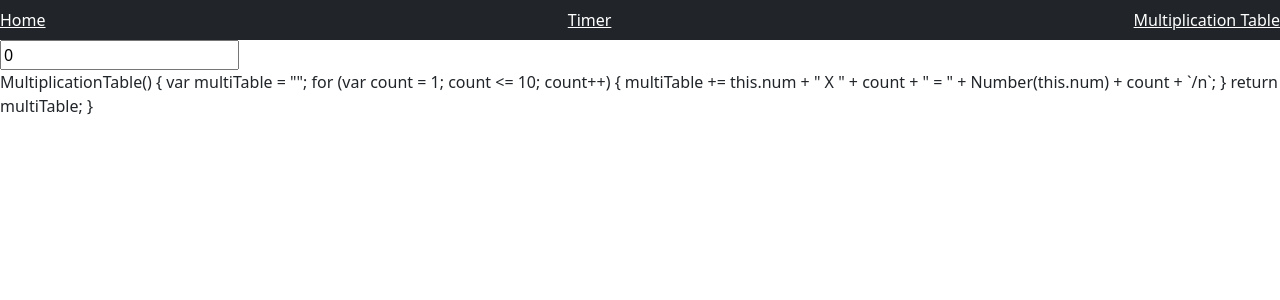
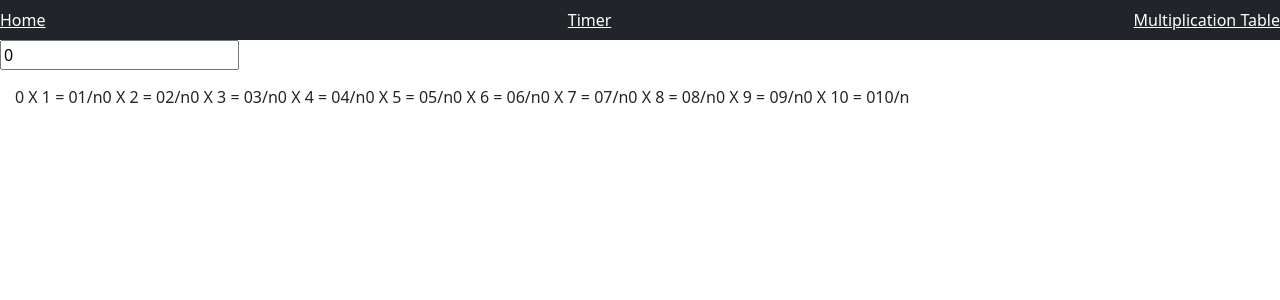
Before and after one commit to jeniffer-oliveira/home-timer-router, an Angular app: page /multiplication-table in a window 1280 px wide. Shown: the top 300 px of the page. Built offline with nearby package versions, Linux system fonts and the light colour scheme.

Commit message:
2 files modified

```diff
--- a/src/app/components/multiplication-table/multiplication-table.component.css
+++ b/src/app/components/multiplication-table/multiplication-table.component.css
@@ -0,0 +1,4 @@
+.multiplicationTable {
+  margin: 15px;
+  white-space: pre-wrap;
+}
--- a/src/app/components/multiplication-table/multiplication-table.component.html
+++ b/src/app/components/multiplication-table/multiplication-table.component.html
@@ -1,4 +1,4 @@
 <div>
   <input [(ngModel)]="num" type="number" /> <br />
-  <div class="multiplicationTable">{{ MultiplicationTable }}</div>
+  <div class="multiplicationTable">{{ MultiplicationTable() }}</div>
 </div>
```
